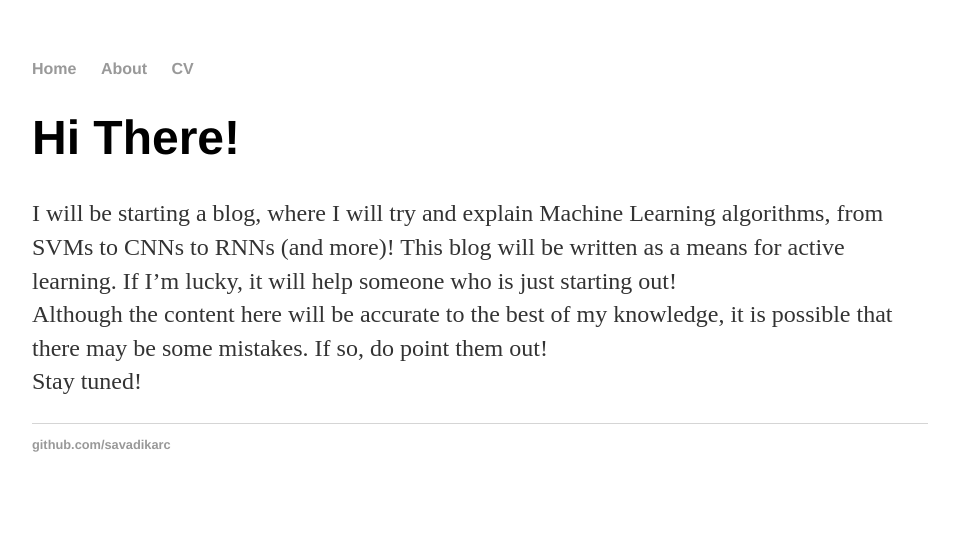
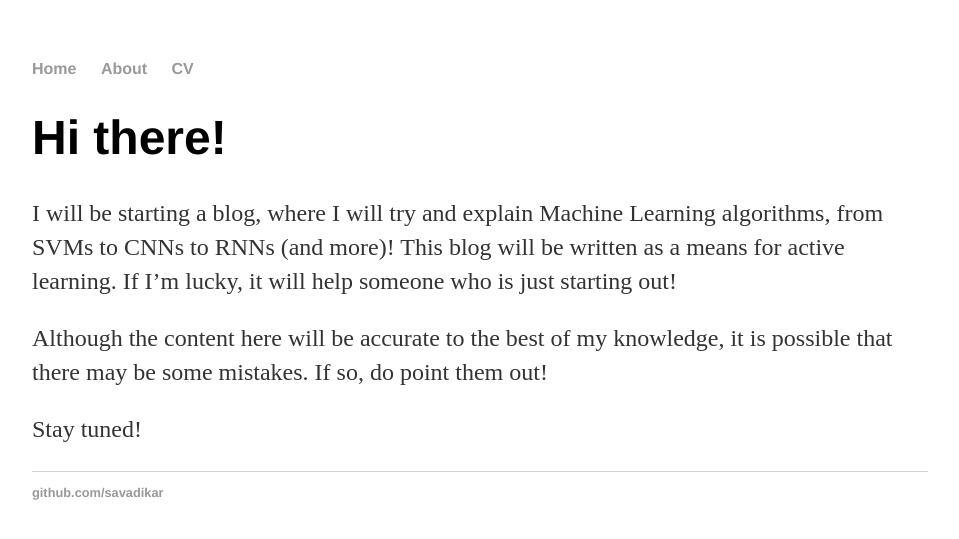
Before and after one commit to savadikarc/savadikarc.github.io, a Jekyll site: the page built from index.html, in a window 1280 px wide. Shown: the top 539 px of the page, without its empty margins (160-1119 px from the left). Built offline with Jekyll 4.4.1, drawn with Linux system fonts in a browser that asks for light colours.

Commit message:
Update index.html

```diff
--- a/index.html
+++ b/index.html
@@ -1,28 +1,10 @@
-<!DOCTYPE html>
-<html>
-	<head>
-		<title>{% if page.title %}{{ page.title }}{% else %}{{ site.title }}{% endif %}</title>
-		<link rel="stylesheet" type="text/css" href="/css/main.css">
-	</head>
-	<body>
-		<nav>
-    		<ul>
-        		<li><a href="/">Home</a></li>
-	        	<li><a href="/about">About</a></li>
-        		<li><a href="/cv">CV</a></li>
-        		<!--li><a href="/blog">Blog</a></li-->
-    		</ul>
-		</nav>
-		<div class="container">
-    		<div class="blurb">
-        		<h1>Hi There!</h1>
-				    <p>I will be starting a blog, where I will try and explain Machine Learning algorithms, from SVMs to CNNs to RNNs (and more)! This blog will be written as a means for active learning. If I’m lucky, it will help someone who is just starting out!<br>Although the content here will be accurate to the best of my knowledge, it is possible that there may be some mistakes. If so, do point them out!<br>Stay tuned!</p>
-    		</div><!-- /.blurb -->
-		</div><!-- /.container -->
-		<footer>
-    		<ul>
-        		<li><a href="https://github.com/savadikarc">github.com/savadikarc</a></li>
-			</ul>
-		</footer>
-	</body>
-</html>
+---
+layout: default
+title: Chinmay's Blob\g
+---
+<div class="blurb">
+	<h1>Hi there!</h1>
+	<p>I will be starting a blog, where I will try and explain Machine Learning algorithms, from SVMs to CNNs to RNNs (and more)! This blog will be written as a means for active learning. If I’m lucky, it will help someone who is just starting out!</p>
+	<p>Although the content here will be accurate to the best of my knowledge, it is possible that there may be some mistakes. If so, do point them out!</p>
+	<p>Stay tuned!</p>
+</div><!-- /.blurb -->
```
